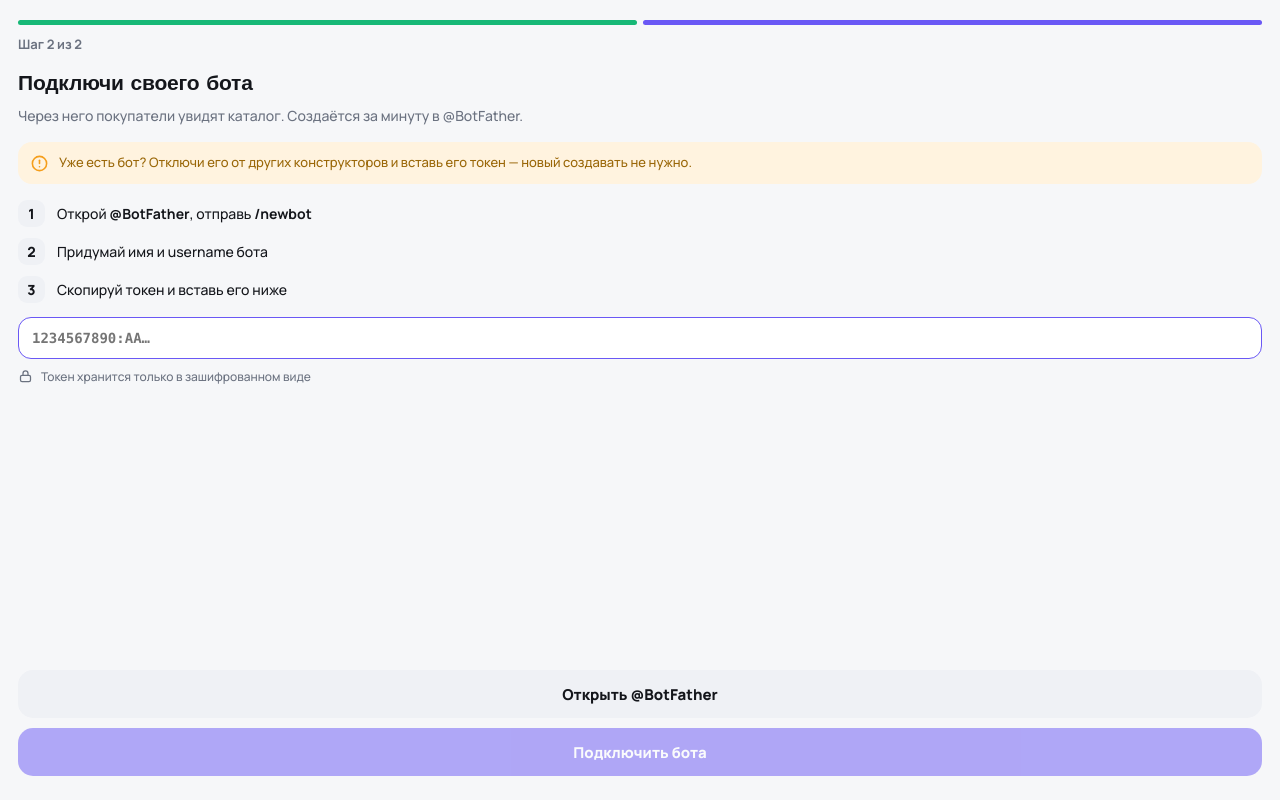
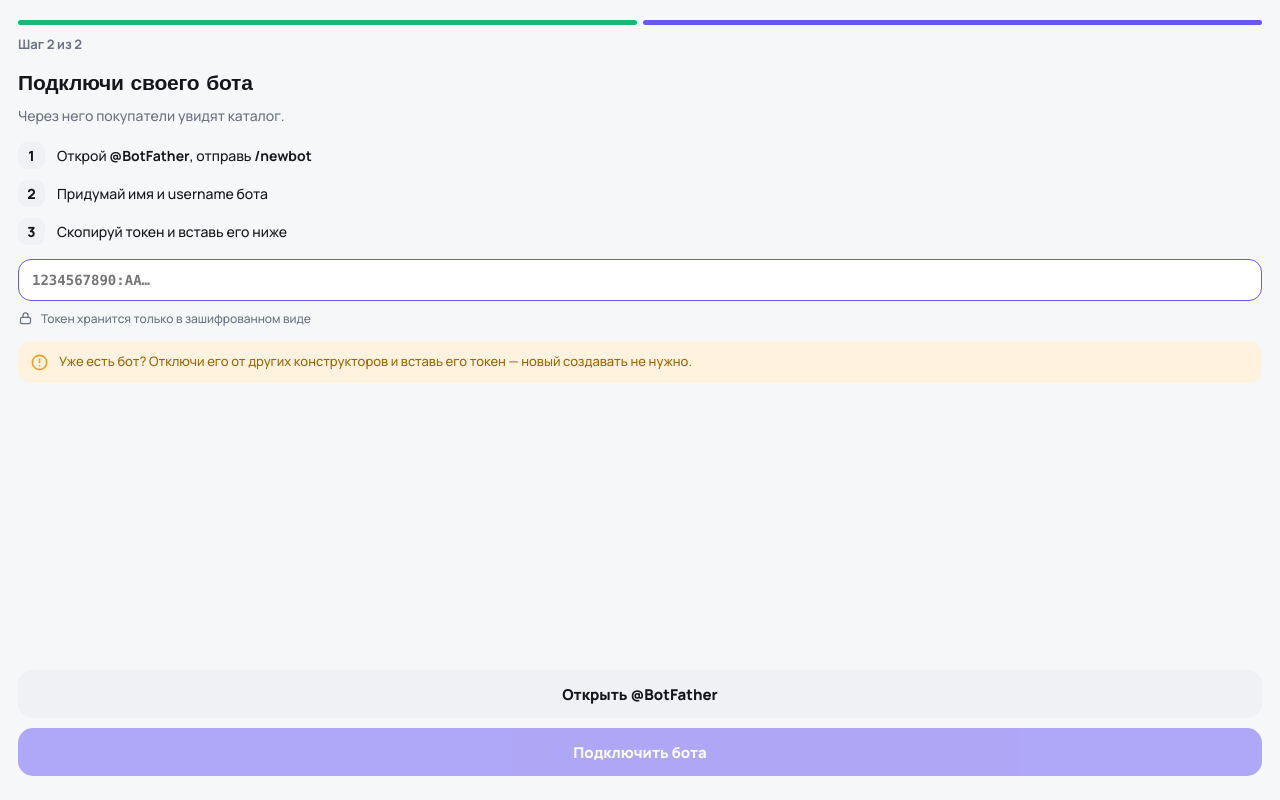
Before and after one commit to lexraden/botify, a Vue app in the folder webapp/: page /onboarding/bot in a window 1280 px wide. Built offline with nearby package versions, Linux system fonts and the light colour scheme; a web font is replaced by a local one.

Commit message:
Step 2: move the existing-bot note below the token field
Also drops the 'создаётся за минуту в @BotFather' line from the intro.

Co-Authored-By: Claude Opus 5 <noreply@anthropic.com>
Claude-Session: https://claude.ai/code/session_01DEzDC6AURTgjBFdGYkZSLX

```diff
--- a/webapp/src/views/OnboardingBot.vue
+++ b/webapp/src/views/OnboardingBot.vue
@@ -44,17 +44,7 @@ async function submit() {
     <div class="step-label">Шаг 2 из 2</div>
 
     <h2>Подключи своего бота</h2>
-    <p class="lead">Через него покупатели увидят каталог. Создаётся за минуту в @BotFather.</p>
-
-    <div class="alert">
-      <svg width="19" height="19" viewBox="0 0 24 24" fill="none" stroke="var(--orange)" stroke-width="2" stroke-linecap="round" stroke-linejoin="round">
-        <circle cx="12" cy="12" r="9" /><path d="M12 8v4" /><path d="M12 16h.01" />
-      </svg>
-      <span>
-        Уже есть бот? Отключи его от других конструкторов и вставь его токен — новый создавать
-        не нужно.
-      </span>
-    </div>
+    <p class="lead">Через него покупатели увидят каталог.</p>
 
     <ol class="steps">
       <li><span class="num">1</span><span>Открой <b>@BotFather</b>, отправь <b>/newbot</b></span></li>
@@ -68,6 +58,16 @@ async function submit() {
         <rect x="4" y="10" width="16" height="10" rx="2.5" /><path d="M8 10V7a4 4 0 0 1 8 0v3" />
       </svg>
       <span>Токен хранится только в зашифрованном виде</span>
+    </div>
+
+    <div class="alert">
+      <svg width="19" height="19" viewBox="0 0 24 24" fill="none" stroke="var(--orange)" stroke-width="2" stroke-linecap="round" stroke-linejoin="round">
+        <circle cx="12" cy="12" r="9" /><path d="M12 8v4" /><path d="M12 16h.01" />
+      </svg>
+      <span>
+        Уже есть бот? Отключи его от других конструкторов и вставь его токен — новый создавать
+        не нужно.
+      </span>
     </div>
 
     <p v-if="error" class="error">{{ error }}</p>
@@ -93,7 +93,7 @@ async function submit() {
 h2 { font-size: 21px; margin: 18px 0 10px; }
 .lead { font-size: 14px; color: var(--sub); line-height: 1.5; margin: 0; }
 .alert {
-  display: flex; gap: 10px; align-items: flex-start; margin-top: 16px;
+  display: flex; gap: 10px; align-items: flex-start; margin-top: 14px;
   background: var(--orange-soft); border-radius: 14px; padding: 11px 12px;
   font-size: 13px; color: var(--orange-text); line-height: 1.45;
 }
```
Also changed, not shown: 5 other files (tests, documents, lock files or other folders).
